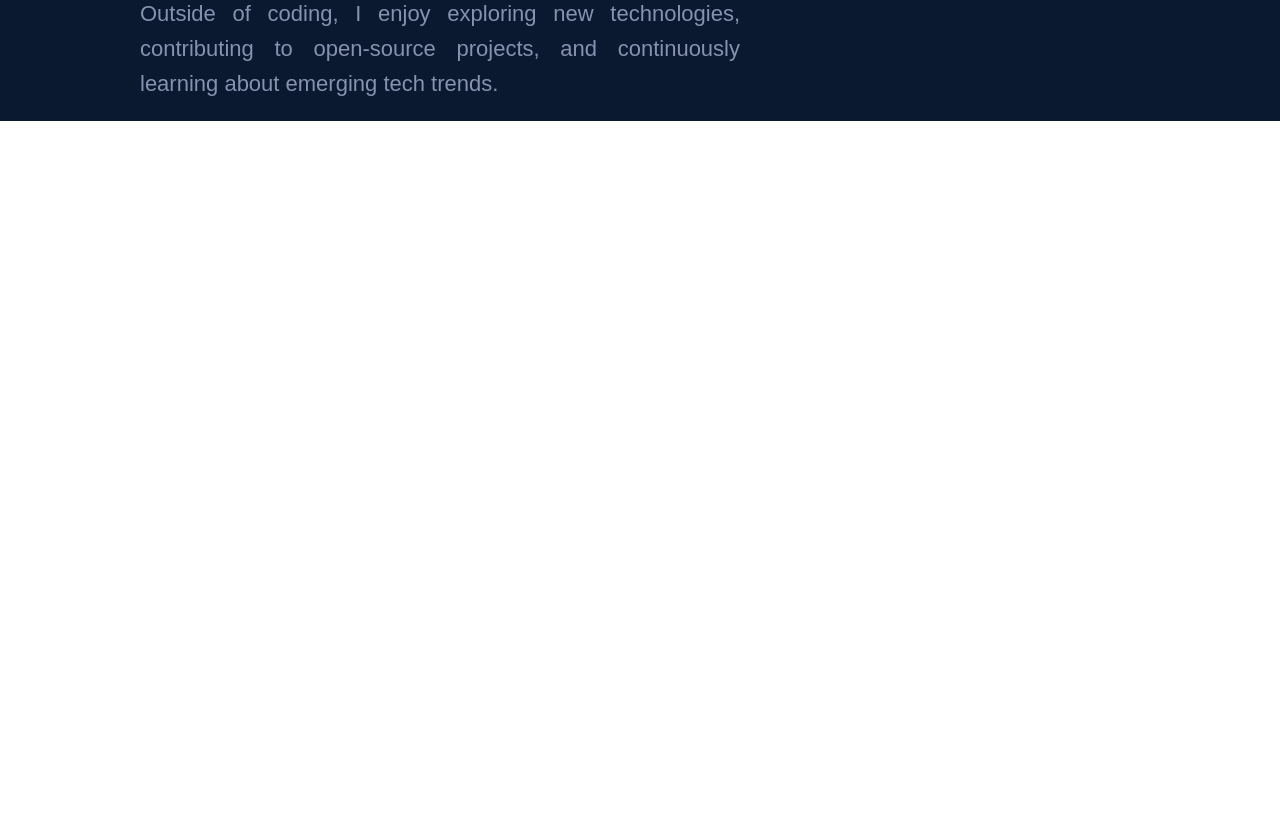
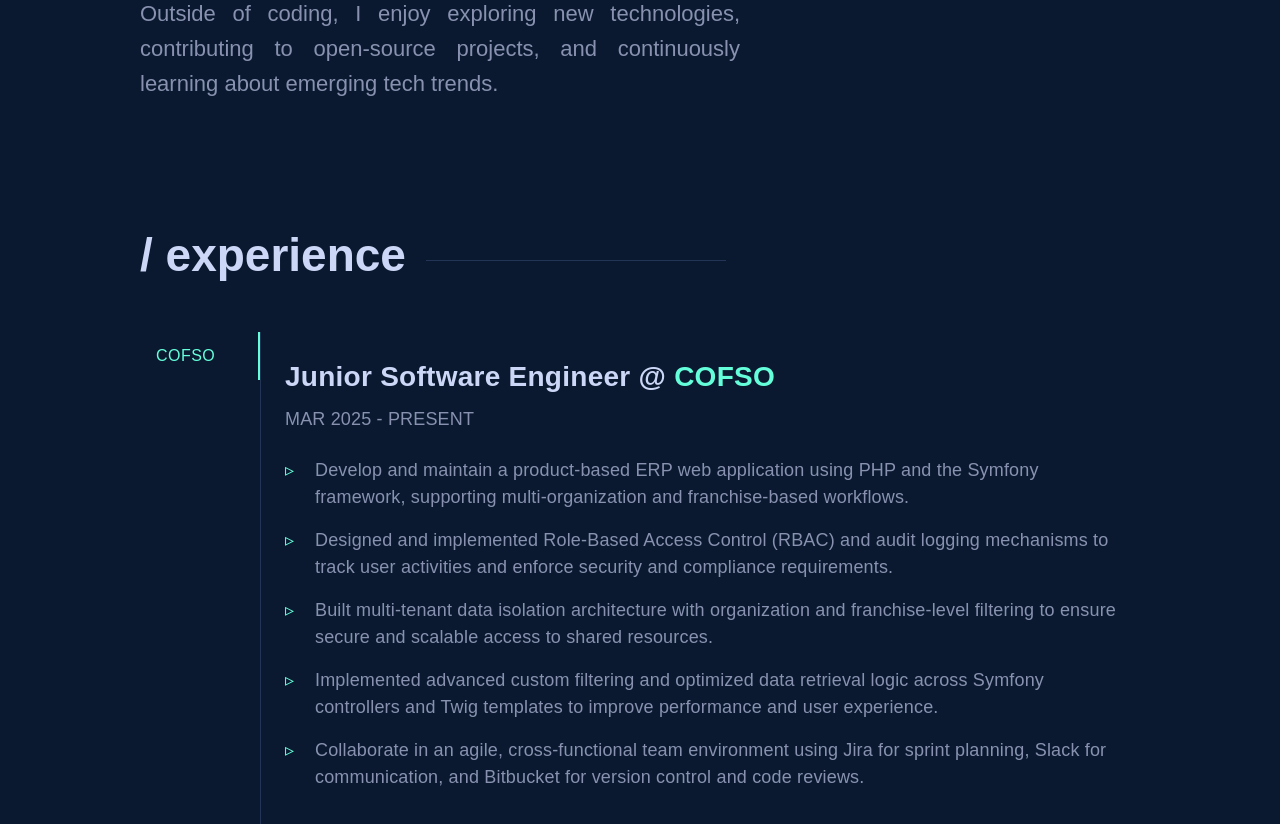
Before and after one commit to ShaijoGeorge/shaijo, a React (Vite) app: page / in a window 1280 px wide. Shown: the part 1780-2604 px from the top of the page. Before the commit the page ends 1901 px from the top, so only its background shows below. Built offline with nearby package versions, Linux system fonts and the light colour scheme; a web font is replaced by a local one.

Commit message:
Add experience section with tabbed interface

```diff
--- a/src/App.jsx
+++ b/src/App.jsx
@@ -4,6 +4,7 @@
 import NavBar from "./components/NavBar";
 import Intro from "./components/Intro";
 import About from "./components/About";
+import Experience from "./components/Experience";
 
 function App() {
   return (
@@ -12,6 +13,7 @@
       <div id="content">
         <Intro />
         <About />
+        <Experience />
       </div>
     </div>
   );
--- /dev/null
+++ b/src/components/Experience.jsx
@@ -0,0 +1,18 @@
+import JobList from "./JobList";
+import "../styles/Experience.css";
+import FadeInSection from "./FadeInSection";
+
+const Experience = () => {
+  return (
+    <div id="experience">
+      <FadeInSection>
+        <div className="section-header">
+          <span className="section-title">/ experience</span>
+        </div>
+        <JobList />
+      </FadeInSection>
+    </div>
+  );
+};
+
+export default Experience;
--- /dev/null
+++ b/src/components/JobList.jsx
@@ -0,0 +1,135 @@
+import { useState } from "react";
+import { Tabs, Tab, Box, Typography } from "@mui/material";
+import FadeInSection from "./FadeInSection";
+
+const JobList = () => {
+  const [value, setValue] = useState(0);
+
+  const experienceItems = {
+    "COFSO": {
+      jobTitle: "Junior Software Engineer @",
+      duration: "MAR 2025 - PRESENT",
+      desc: [
+        "Develop and maintain a product-based ERP web application using PHP and the Symfony framework, supporting multi-organization and franchise-based workflows.",
+        "Designed and implemented Role-Based Access Control (RBAC) and audit logging mechanisms to track user activities and enforce security and compliance requirements.",
+        "Built multi-tenant data isolation architecture with organization and franchise-level filtering to ensure secure and scalable access to shared resources.",
+        "Implemented advanced custom filtering and optimized data retrieval logic across Symfony controllers and Twig templates to improve performance and user experience.",
+        "Collaborate in an agile, cross-functional team environment using Jira for sprint planning, Slack for communication, and Bitbucket for version control and code reviews."
+      ]
+    }
+  };
+
+  const handleChange = (event, newValue) => {
+    setValue(newValue);
+  };
+
+  const isMobile = window.innerWidth < 600;
+
+  return (
+    <Box sx={{ display: "flex", flexDirection: isMobile ? "column" : "row", minHeight: 300 }}>
+      <Tabs
+        orientation={isMobile ? "horizontal" : "vertical"}
+        variant={isMobile ? "fullWidth" : "scrollable"}
+        value={value}
+        onChange={handleChange}
+        sx={{
+          borderRight: isMobile ? 0 : 1,
+          borderBottom: isMobile ? 1 : 0,
+          borderColor: "var(--lightest-navy)",
+          "& .MuiTab-root": {
+            color: "var(--lightest-slate)",
+            fontFamily: "NTR, sans-serif",
+            fontSize: "16px",
+            textAlign: "left",
+            alignItems: "flex-start",
+            textTransform: "none",
+            minWidth: isMobile ? "auto" : 120,
+          },
+          "& .Mui-selected": {
+            color: "var(--green-bright) !important",
+          },
+          "& .MuiTabs-indicator": {
+            backgroundColor: "var(--green-bright)",
+          },
+        }}
+      >
+        {Object.keys(experienceItems).map((key, i) => (
+          <Tab key={i} label={isMobile ? `0${i + 1}.` : key} />
+        ))}
+      </Tabs>
+
+      {Object.keys(experienceItems).map((key, i) => (
+        <Box
+          key={i}
+          role="tabpanel"
+          hidden={value !== i}
+          sx={{ p: 3, flex: 1 }}
+        >
+          {value === i && (
+            <Box>
+              <Typography
+                component="span"
+                sx={{
+                  fontFamily: "NTR, sans-serif",
+                  fontSize: "28px",
+                  fontWeight: "bold",
+                  color: "var(--lightest-slate)",
+                }}
+              >
+                {experienceItems[key]["jobTitle"]}{" "}
+              </Typography>
+              <Typography
+                component="span"
+                sx={{
+                  fontFamily: "NTR, sans-serif",
+                  fontSize: "28px",
+                  color: "var(--green-bright)",
+                  fontWeight: "bold",
+                }}
+              >
+                {key}
+              </Typography>
+              <Typography
+                sx={{
+                  fontFamily: "NTR, sans-serif",
+                  fontSize: "18px",
+                  color: "var(--slate)",
+                  mt: 1,
+                }}
+              >
+                {experienceItems[key]["duration"]}
+              </Typography>
+              <Box component="ul" sx={{ listStyle: "none", pl: 0, mt: 3 }}>
+                {experienceItems[key]["desc"].map((descItem, j) => (
+                  <FadeInSection key={j} delay={`${j + 1}00ms`}>
+                    <Typography
+                      component="li"
+                      sx={{
+                        position: "relative",
+                        paddingLeft: "30px",
+                        paddingBottom: "16px",
+                        fontSize: "18px",
+                        color: "var(--slate)",
+                        fontFamily: "NTR, sans-serif",
+                        "&::before": {
+                          content: '"▹"',
+                          color: "var(--green-bright)",
+                          position: "absolute",
+                          left: 0,
+                        },
+                      }}
+                    >
+                      {descItem}
+                    </Typography>
+                  </FadeInSection>
+                ))}
+              </Box>
+            </Box>
+          )}
+        </Box>
+      ))}
+    </Box>
+  );
+};
+
+export default JobList;
--- /dev/null
+++ b/src/styles/Experience.css
@@ -0,0 +1,14 @@
+#experience {
+  min-height: 50vh;
+  margin: auto;
+  max-width: 1000px;
+  padding-top: 100px;
+}
+
+@media only screen and (max-width: 600px) {
+  #experience {
+    padding-left: 20px;
+    padding-right: 20px;
+    padding-top: 80px;
+  }
+}
```
